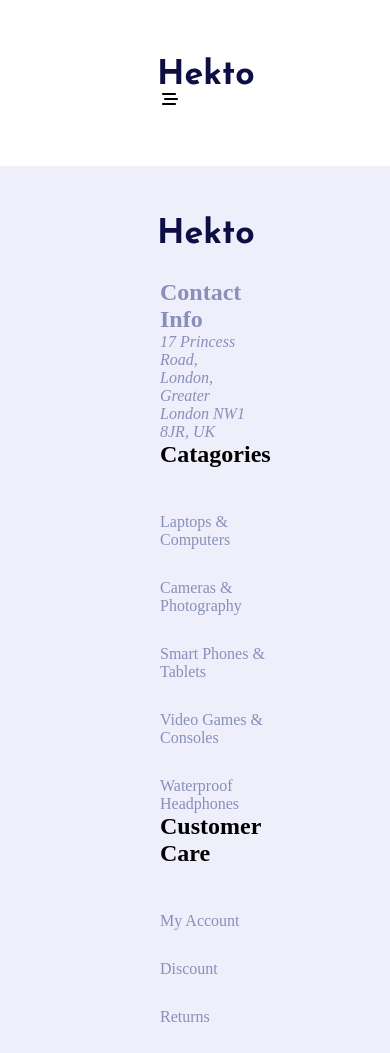
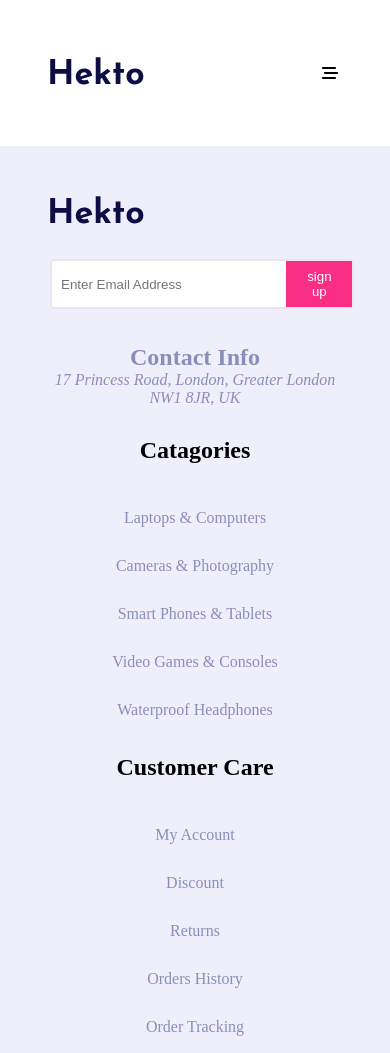
Before and after one commit to Ghaidaadofesh/hekto-project, a plain HTML site: page index.html in a window 390 px wide. Shown: the top 1053 px of the page. Drawn offline with Linux system fonts and the light colour scheme.

Commit message:
create fix footer responsive issues

```diff
--- a/assest/main.css
+++ b/assest/main.css
@@ -24,9 +24,26 @@ body{
     width: calc(100% - 320px);
     margin: auto;
 }
+@media screen and (max-width:1400px) {
+   .container{
+    width: calc(100% - 200px);
+    margin: auto;
+}
 
+}
+
+@media screen and (max-width:992px) {
+   .container{
+    width: calc(100% - 100px);
+    margin: auto;
+}
+
+}
 .header .bar{
     display: none;
+}
+form{
+    display: flex;
 }
 
 .search input{
@@ -47,7 +64,7 @@ body{
 }
 
 @media screen and (max-width:1200px) {
-    .list,.search{
+    .list,.header .search{
         display: none;
     }
     .header .bar{
@@ -65,20 +82,46 @@ footer{
     padding: 50px 0px;
 
 }
+footer .row{
+    gap:30px
+}
 footer .right-side{
-    width: 60%;
-
+    width: calc((100% - 30px)/2);
 }
 
 footer .left-side{
     align-items: flex-start;
     gap: 35px;
+    width: calc((100% - 30px)/2);
 }
 .footer-item{
     gap: 45px;
+    width: calc((100% - 90px)/3);
+}
+footer .right-side .row{
+    gap:35px;
+    align-items: flex-start;
 }
 footer a , .address-info{
     color:#8A8FB9;
 }
 
+@media screen and (max-width:992px) {
+   footer .left-side, footer .right-side{
+    width: 100%;
+   }
+
+}
+
+@media screen and (max-width:576px) {
+    footer{
+        text-align: center;
+    }
+   .footer-item{
+    width: 100%;
+   }
+
+}
+
+
 /* end footer*/
```
Also changed, not shown: index.html (+2 -2 lines).
